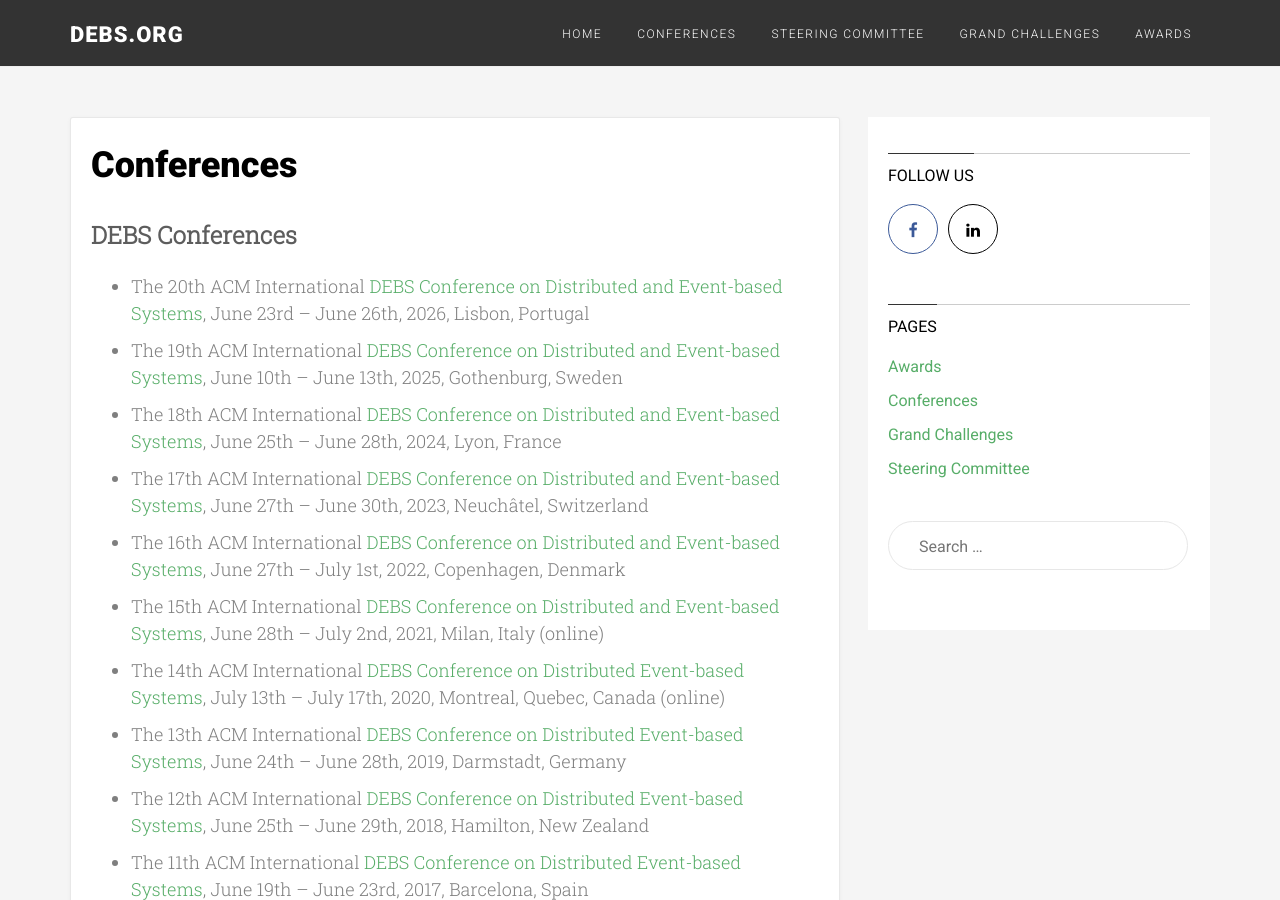
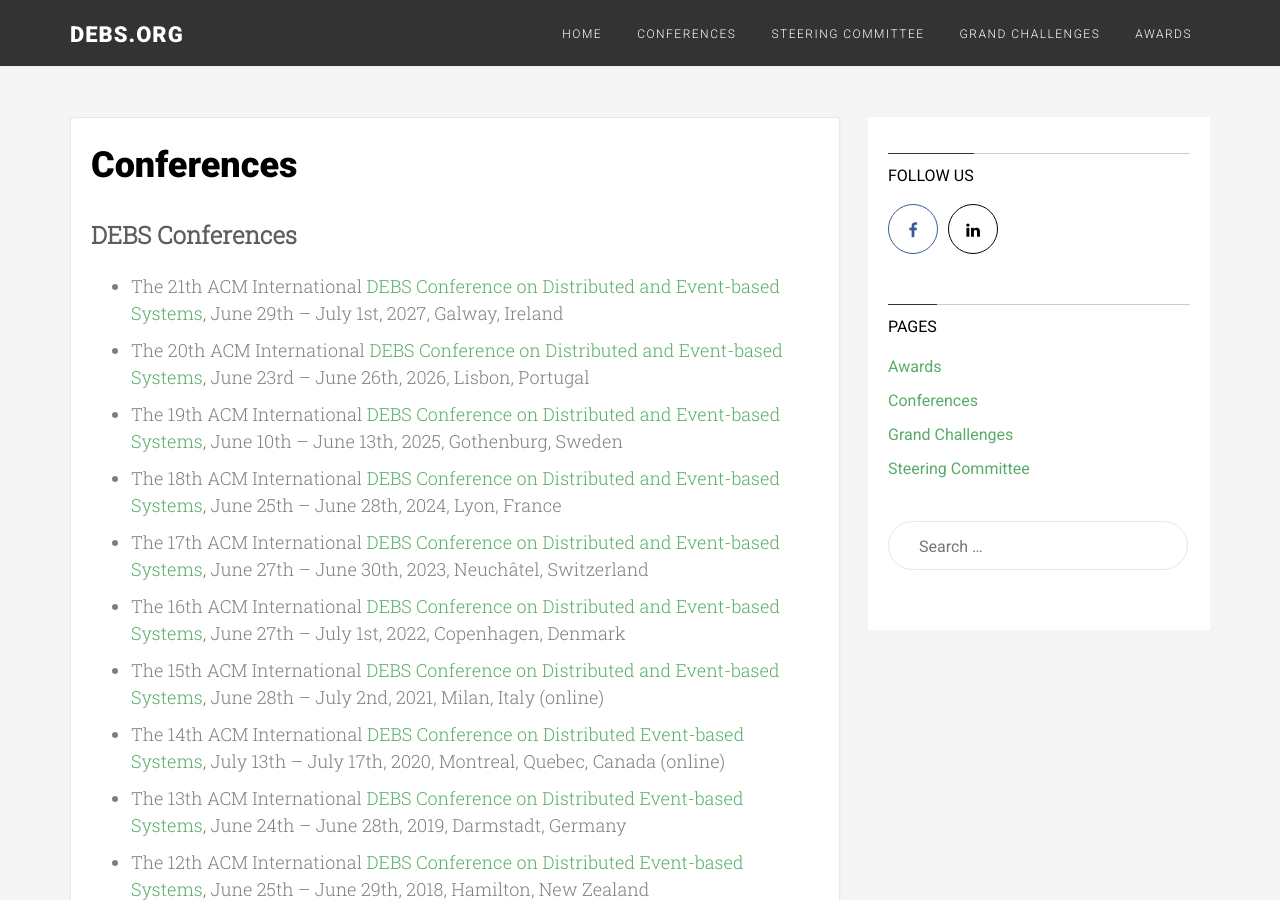
Before and after one commit to debs-conference/debs-conference.github.io, a Jekyll site: the page built from debs-conferences/index.md, in a window 1280 px wide and 900 px high. Built offline with Jekyll 4.4.1, drawn with Linux system fonts in a browser that asks for light colours.

Commit message:
Update index.md

```diff
--- a/debs-conferences/index.md
+++ b/debs-conferences/index.md
@@ -3,6 +3,7 @@
 title: Conferences
 ---
 ## DEBS Conferences
+- The 21th ACM International [DEBS Conference on Distributed and Event-based Systems](https://2027.debs.org/), June 29th &#8211; July 1st, 2027, Galway, Ireland
 - The 20th ACM International [DEBS Conference on Distributed and Event-based Systems](https://2026.debs.org/), June 23rd &#8211; June 26th, 2026, Lisbon, Portugal
 - The 19th ACM International [DEBS Conference on Distributed and Event-based Systems](https://2025.debs.org/), June 10th &#8211; June 13th, 2025, Gothenburg, Sweden
 - The 18th ACM International [DEBS Conference on Distributed and Event-based Systems](https://2024.debs.org/), June 25th &#8211; June 28th, 2024, Lyon, France
```
